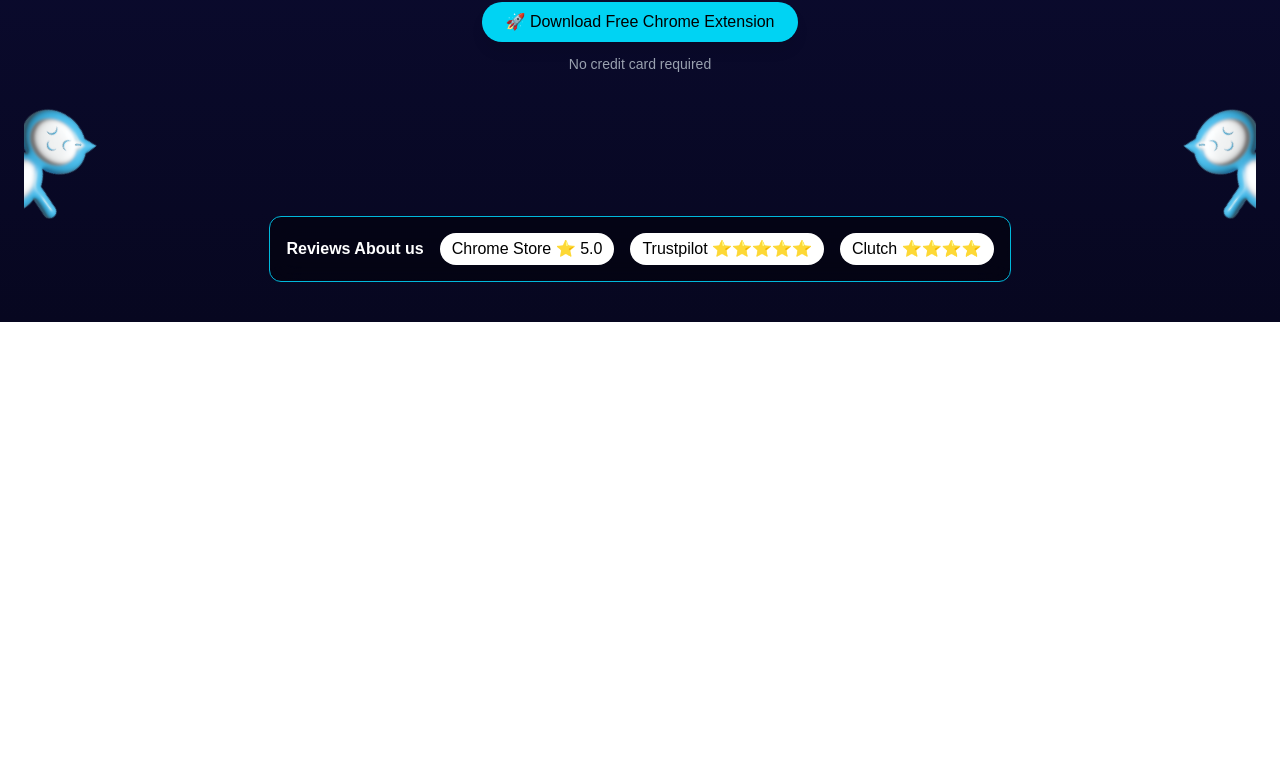
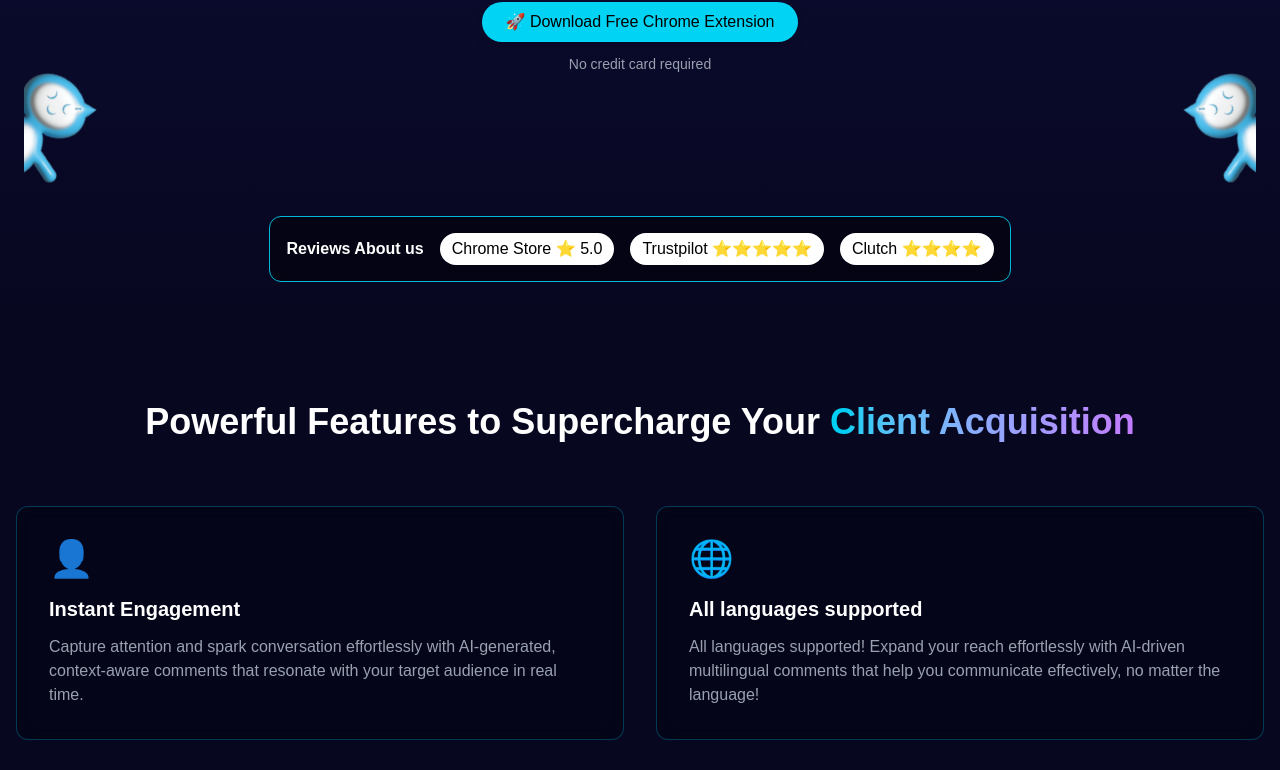
Before and after one commit to commentsfusion/commentsfusion, a Next.js app: page / in a window 1280 px wide. Shown: the part 478-1248 px from the top of the page. Before the commit the page ends 800 px from the top, so only its background shows below. Built offline with nearby package versions, Linux system fonts and the light colour scheme.

Commit message:
added the feature section.

```diff
--- /dev/null
+++ b/src/app/components/FeaturesSection.js
@@ -0,0 +1,60 @@
+import { motion } from "framer-motion";
+
+export default function FeaturesSection() {
+  const features = [
+    {
+      title: "Instant Engagement",
+      description: "Capture attention and spark conversation effortlessly with AI-generated, context-aware comments that resonate with your target audience in real time.",
+      icon: "👤"
+    },
+    {
+      title: "All languages supported",
+      description: "All languages supported! Expand your reach effortlessly with AI-driven multilingual comments that help you communicate effectively, no matter the language!",
+      icon: "🌐"
+    },
+    {
+      title: "Secure & Reliable",
+      description: "Your data and interactions are fully protected with advanced encryption, ensuring a safe and seamless experience while you engage with your audience.",
+      icon: "🔒"
+    },
+    {
+      title: "Personalized tone",
+      description: "Engage with your audience using AI-crafted comments that match your unique voice, ensuring authentic and meaningful interactions that drive real connection.",
+      icon: "👥"
+    }
+  ];
+
+  return (
+    <section className="py-20 bg-[#070720] text-white">
+      <div className="container mx-auto px-4">
+        <motion.div
+          initial={{ opacity: 0, y: 20 }}
+          whileInView={{ opacity: 1, y: 0 }}
+          transition={{ duration: 0.8 }}
+          className="text-center mb-16"
+        >
+          <h2 className="text-4xl font-bold mb-4">
+            Powerful Features to Supercharge Your
+            <span className="bg-gradient-to-r from-cyan-400 to-purple-400 bg-clip-text text-transparent"> Client Acquisition</span>
+          </h2>
+        </motion.div>
+
+        <div className="grid md:grid-cols-2 gap-8">
+          {features.map((feature, index) => (
+            <motion.div
+              key={index}
+              initial={{ opacity: 0, y: 20 }}
+              whileInView={{ opacity: 1, y: 0 }}
+              transition={{ duration: 0.8, delay: index * 0.2 }}
+              className="bg-black/20 p-8 rounded-xl border border-cyan-500/30 backdrop-blur-sm"
+            >
+              <div className="text-4xl mb-4">{feature.icon}</div>
+              <h3 className="text-xl font-semibold mb-3">{feature.title}</h3>
+              <p className="text-gray-400">{feature.description}</p>
+            </motion.div>
+          ))}
+        </div>
+      </div>
+    </section>
+  );
+}
--- a/src/app/page.js
+++ b/src/app/page.js
@@ -2,19 +2,22 @@
 "use client";
 
 import Navbar from "./components/Navbar";
-import Logo from "./components/Logo";
 import HeroText from "./components/HeroText";
 import Reviews from "./components/Reviews";
 import DecorativeBirds from "./components/DecorativeBirds";
+import FeaturesSection from "./components/FeaturesSection";
 
-export default function HeroSection() {
+export default function HomePage() {
   return (
-    <section className="min-h-screen flex flex-col justify-center items-center text-white bg-gradient-to-b from-[#0f0f3e] to-[#070720] p-6 relative overflow-hidden">
-      <Logo />
+    <main>
       <Navbar />
-      <HeroText />
-      <DecorativeBirds />
-      <Reviews />
-    </section>
+      <section className="min-h-screen flex flex-col justify-center items-center text-white bg-gradient-to-b from-[#0f0f3e] to-[#070720] relative overflow-hidden">
+        <HeroText />
+        <DecorativeBirds />
+        <Reviews />
+      </section>
+      <FeaturesSection />
+
+    </main>
   );
 }
```
